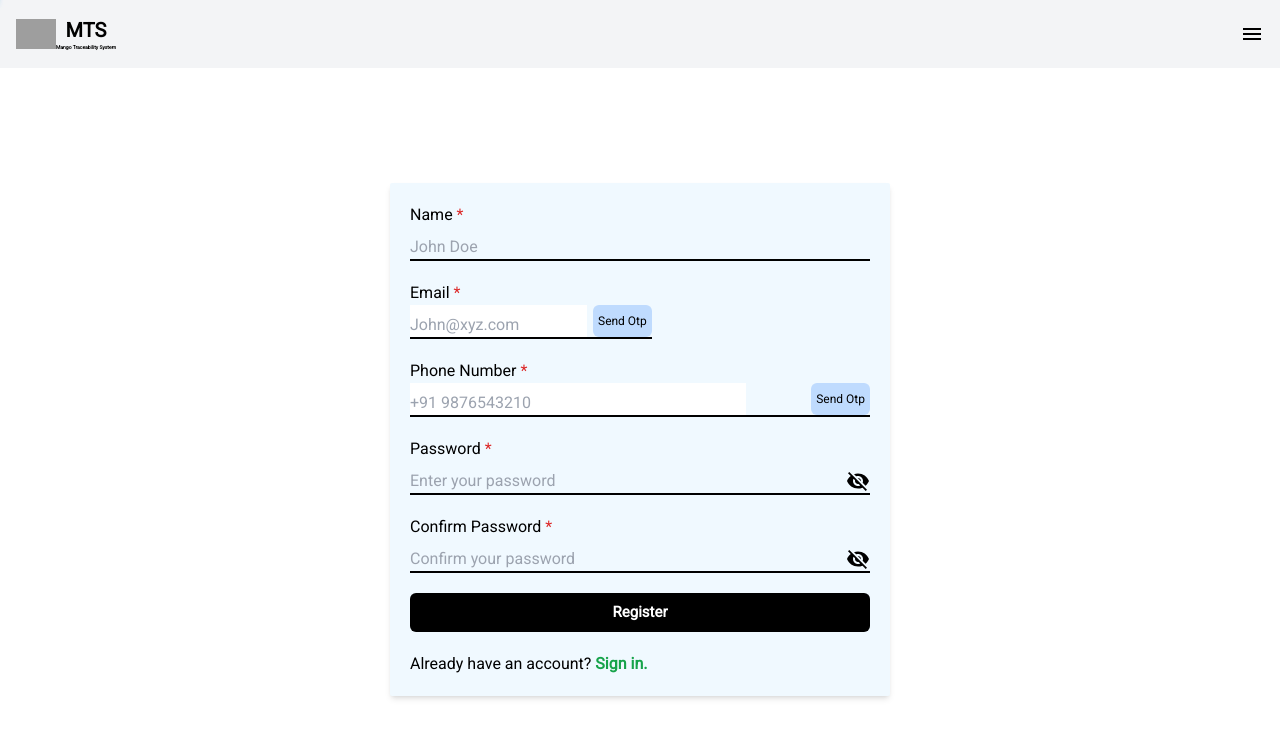
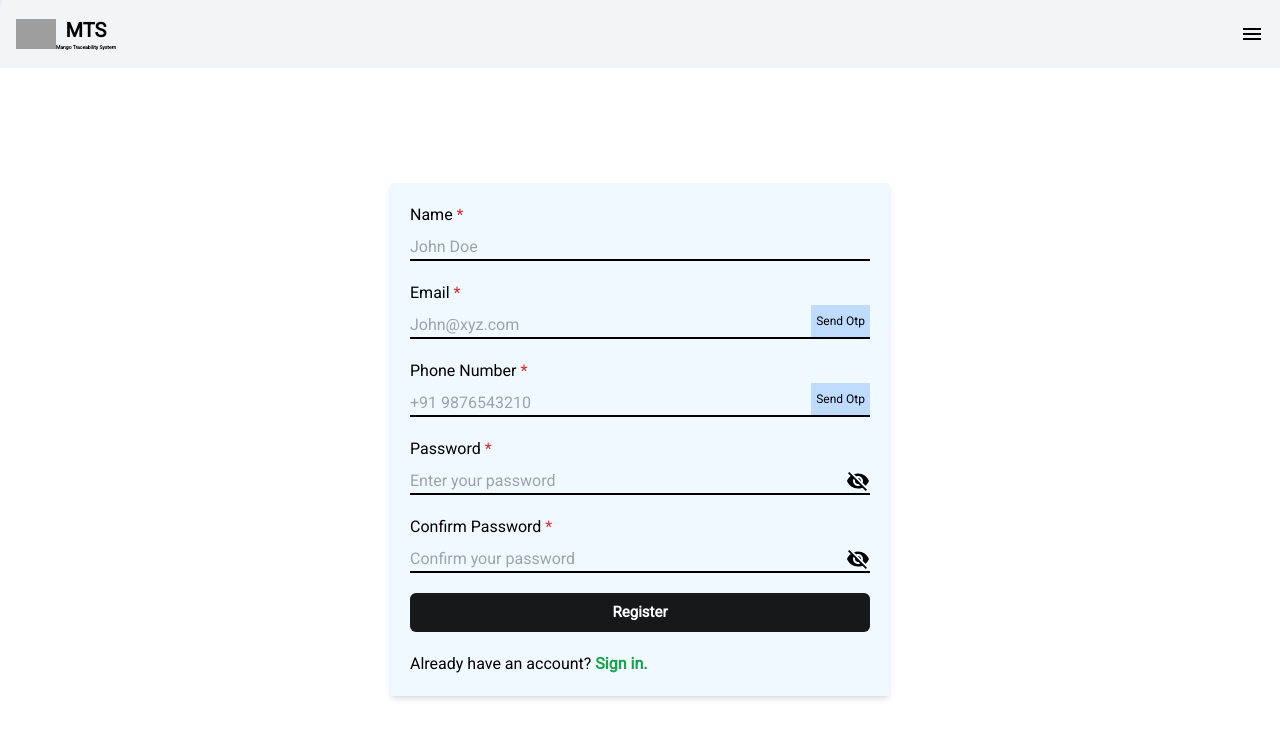
Before and after one commit to AmritHimanshu/Mango_Traceability_System, a Next.js app in the folder client/: page /register in a window 1280 px wide. Shown: the top 738 px of the page. Built offline with nearby package versions, Linux system fonts and the light colour scheme; no server answers; grey boxes are pictures that could not be loaded.

Commit message:
Updating UI

```diff
--- a/client/src/app/login/page.tsx
+++ b/client/src/app/login/page.tsx
@@ -150,18 +150,18 @@ function page() {
                 onChange={(e) => setPassword(e.target.value)}
               />
               {isVisiblePassword ? (
-                <VisibilityIcon
+                <VisibilityIcon className="cursor-pointer"
                   onClick={() => setIsVisiblePassword(!isVisiblePassword)}
                 />
               ) : (
-                <VisibilityOffIcon
+                <VisibilityOffIcon className="cursor-pointer"
                   onClick={() => setIsVisiblePassword(!isVisiblePassword)}
                 />
               )}
             </div>
           </div>
 
-          <button type="submit" className="btn bg-black text-white">
+          <button type="submit" className="btn bg-black bg-opacity-90 text-white hover:bg-opacity-100 duration-200">
             Login
           </button>
         </form>
@@ -169,14 +169,14 @@ function page() {
         <div className="w-[100%] mt-5">
           Forgot password?{" "}
           <Link href={FORGOT_PASSWORD}>
-              <span className="text-blue-600 font-bold">click here</span>
+              <span className="text-blue-600 font-bold hover:underline">click here</span>
           </Link>
         </div>
 
         <div className="w-[100%] mt-5">
           Don't have an account?{" "}
           <Link href={REGISTER}>
-            <span className="text-green-600 font-bold">Sign up.</span>
+            <span className="text-green-600 font-bold hover:underline">Sign up.</span>
           </Link>
         </div>
       </div>
--- a/client/src/app/register/page.tsx
+++ b/client/src/app/register/page.tsx
@@ -341,14 +341,14 @@ function page() {
             <label htmlFor="email">
               Email <span className="text-red-600">*</span>
             </label>
-            <div className="flex justify-between border-b-2 border-black">
+            <div className="flex justify-between border-b-2 border-black w-full">
               {!isEmailOtpSent ? (
                 <>
                   <input
                     type="email"
                     id="email"
                     name="email"
-                    className="outline-none pt-2 w-[73%]"
+                    className="outline-none pt-2 w-[73%] bg-transparent"
                     placeholder="John@xyz.com"
                     value={formData.email}
                     required
@@ -357,7 +357,7 @@ function page() {
                   {!isEmailVerified ? (
                     <button
                       onClick={() => sendOtpEmail()}
-                      className="px-[5px] bg-blue-200 text-[12px] rounded-md"
+                      className="px-[5px] bg-blue-200 text-[12px]"
                     >
                       {!flagEmail ? "Send Otp" : "sending..."}
                     </button>
@@ -371,7 +371,7 @@ function page() {
                     type="number"
                     id="otpEmail"
                     name="otpEmail"
-                    className="outline-none pt-2 w-[73%]"
+                    className="outline-none pt-2 w-[73%] bg-transparent"
                     placeholder="Enter your otp"
                     value={emailOtp}
                     required
@@ -379,7 +379,7 @@ function page() {
                   />
                   <button
                     onClick={() => verifyEmailOtp()}
-                    className="px-[5px] bg-blue-200 text-[12px] rounded-md"
+                    className="px-[5px] bg-blue-200 text-[12px]"
                   >
                     {!flagEmail ? "Verify Otp" : "verifying..."}
                   </button>
@@ -399,7 +399,7 @@ function page() {
                     type="tel"
                     id="phone"
                     name="phone"
-                    className="outline-none pt-2 w-[73%]"
+                    className="outline-none pt-2 w-[73%] bg-transparent"
                     placeholder="+91 9876543210"
                     value={formData.phone}
                     required
@@ -408,7 +408,7 @@ function page() {
                   {!isPhoneVerified ? (
                     <button
                       onClick={() => sendOtpPhone()}
-                      className="px-[5px] bg-blue-200 text-[12px] rounded-md"
+                      className="px-[5px] bg-blue-200 text-[12px]"
                     >
                       {!flagPhone ? "Send Otp" : "sending..."}
                     </button>
@@ -422,7 +422,7 @@ function page() {
                     type="number"
                     id="otpPhone"
                     name="otpPhone"
-                    className="outline-none pt-2 w-[73%]"
+                    className="outline-none pt-2 w-[73%] bg-transparent"
                     placeholder="Enter your otp"
                     value={phoneOtp}
                     required
@@ -430,7 +430,7 @@ function page() {
                   />
                   <button
                     onClick={() => verifyPhoneOtp()}
-                    className="px-[5px] bg-blue-200 text-[12px] rounded-md"
+                    className="px-[5px] bg-blue-200 text-[12px]"
                   >
                     {!flagPhone ? "Verify Otp" : "verifying..."}
                   </button>
@@ -455,11 +455,11 @@ function page() {
                 onChange={(e) => handleFormState(e)}
               />
               {isVisiblePassword ? (
-                <VisibilityIcon
+                <VisibilityIcon className="cursor-pointer"
                   onClick={() => setIsVisiblePassword(!isVisiblePassword)}
                 />
               ) : (
-                <VisibilityOffIcon
+                <VisibilityOffIcon className="cursor-pointer"
                   onClick={() => setIsVisiblePassword(!isVisiblePassword)}
                 />
               )}
@@ -482,13 +482,13 @@ function page() {
                 onChange={(e) => handleFormState(e)}
               />
               {isVisibleConfirmPassword ? (
-                <VisibilityIcon
+                <VisibilityIcon className="cursor-pointer"
                   onClick={() =>
                     setIsVisibleConfirmPassword(!isVisibleConfirmPassword)
                   }
                 />
               ) : (
-                <VisibilityOffIcon
+                <VisibilityOffIcon className="cursor-pointer"
                   onClick={() =>
                     setIsVisibleConfirmPassword(!isVisibleConfirmPassword)
                   }
@@ -497,7 +497,7 @@ function page() {
             </div>
           </div>
 
-          <button type="submit" className="btn bg-black text-white">
+          <button type="submit" className="btn bg-black bg-opacity-90 text-white hover:bg-opacity-100 duration-200">
             Register
           </button>
         </form>
@@ -505,7 +505,7 @@ function page() {
         <div className="w-[100%] mt-5">
           Already have an account?{" "}
           <Link href="/login">
-            <span className="text-green-600 font-bold">Sign in.</span>
+            <span className="text-green-600 font-bold hover:underline">Sign in.</span>
           </Link>
         </div>
       </div>
```
